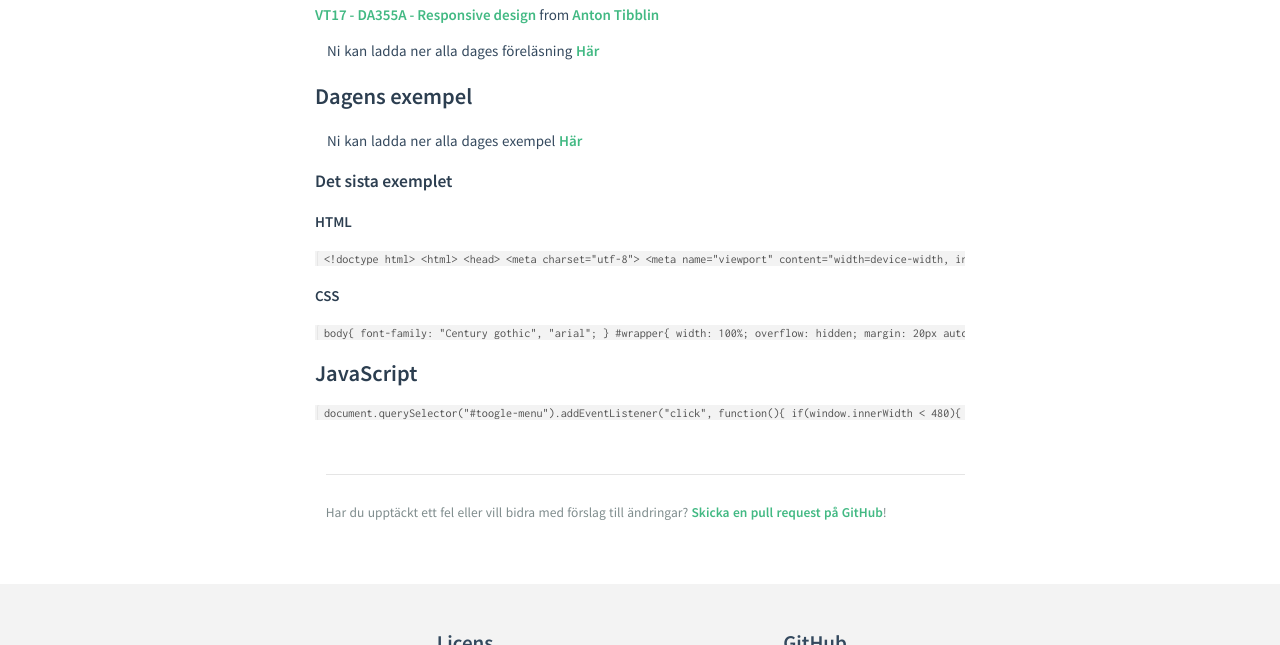
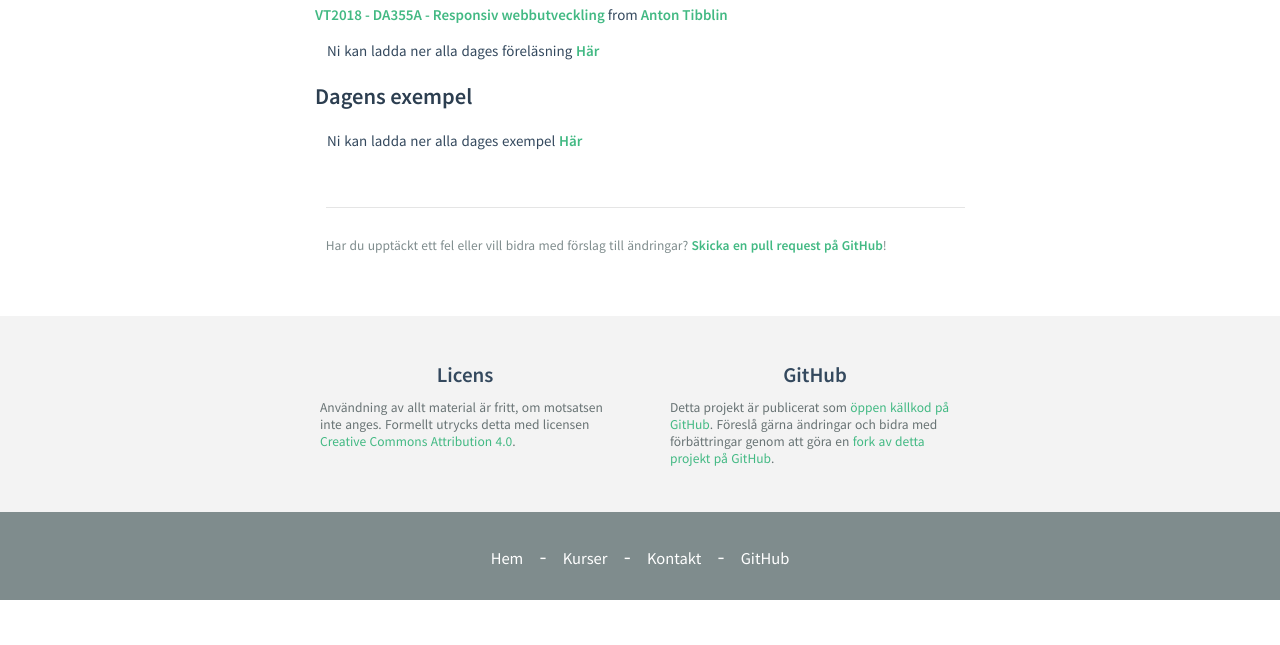
Before and after one commit to mau-dvmt/mah-dv.github.io, a Jekyll site: the page built from courses/da344a-da355a/lectures/le8.md, in a window 1280 px wide and 900 px high, scrolled down 398 px, cut to the strip 255-900 px from the top of the window. Built offline with Jekyll 4.4.1, drawn with Linux system fonts in a browser that asks for light colours; after the commit the page ends 1253 px from its top, so only the background shows below that.

Commit message:
Added lecture, labs, first assignment

````diff
--- a/courses/da344a-da355a/lectures/le8.md
+++ b/courses/da344a-da355a/lectures/le8.md
@@ -5,170 +5,10 @@ code: "da344a-da355a"
 
 # Responsive design
 
-<iframe src="//www.slideshare.net/slideshow/embed_code/key/4hz266yj2v5m7t" width="595" height="485" frameborder="0" marginwidth="0" marginheight="0" scrolling="no" style="border:1px solid #CCC; border-width:1px; margin-bottom:5px; max-width: 100%;" allowfullscreen> </iframe> <div style="margin-bottom:5px"> <strong> <a href="//www.slideshare.net/AntonTibblin/vt17-da355a-responsive-design" title="VT17 - DA355A - Responsive design" target="_blank">VT17 - DA355A - Responsive design</a> </strong> from <strong><a target="_blank" href="//www.slideshare.net/AntonTibblin">Anton Tibblin</a></strong> </div>
+<iframe src="//www.slideshare.net/slideshow/embed_code/key/Moe0NmgkGHN0yd" width="595" height="485" frameborder="0" marginwidth="0" marginheight="0" scrolling="no" style="border:1px solid #CCC; border-width:1px; margin-bottom:5px; max-width: 100%;" allowfullscreen> </iframe> <div style="margin-bottom:5px"> <strong> <a href="//www.slideshare.net/AntonTibblin/vt2018-da355a-responsiv-webbutveckling" title="VT2018 - DA355A - Responsiv webbutveckling" target="_blank">VT2018 - DA355A - Responsiv webbutveckling</a> </strong> from <strong><a href="https://www.slideshare.net/AntonTibblin" target="_blank">Anton Tibblin</a></strong> </div>
 
 Ni kan ladda ner alla dages föreläsning [Här](8.pdf)
 
 ## Dagens exempel
 
 Ni kan ladda ner alla dages exempel [Här](8.zip)
-
-### Det sista exemplet
-
-#### HTML
-
-```HTML
-<!doctype html>
-<html>
-    <head>
-		<meta charset="utf-8">
-		<meta name="viewport" content="width=device-width, initial-scale=1">
-        <title>Ex 1</title>
-		<link href="style2.css" rel="stylesheet">
-    </head>
-    <body>
-		<div id="wrapper">
-			<header>
-				Mitt sidhuvud
-			</header>
-			<nav>
-				<h2 id="toogle-menu">Meny</h2>
-				<ul>
-					<li><a href="#">Länk</a></li>
-					<li><a href="#">Länk</a></li>
-					<li><a href="#">Länk</a></li>
-					<li><a href="#">Länk</a></li>
-				</ul>
-			</nav>
-			<main>
-				<h1>Innehåll</h1>
-				<img src="https://assets.entrepreneur.com/content/3x2/1300/20151103175631-star-wars-darth-vader-light-sabor-movie-villian.jpeg" alt="Vader">
-				<p>Lorem ipsum dolor sit amet, consectetur adipiscing elit. Nam suscipit a mi nec convallis. Morbi faucibus sollicitudin diam, in congue velit venenatis in. Quisque leo magna, lobortis id auctor in, suscipit at ipsum. Morbi venenatis lacus auctor, cursus tellus ut, vestibulum eros. Nulla aliquam sagittis diam, ac consectetur orci volutpat quis. Fusce finibus vulputate dui ut efficitur. Aenean rutrum ultrices sem, non lacinia quam feugiat sed. Nunc scelerisque massa est, a malesuada quam convallis ac. Nulla maximus ipsum et consequat iaculis. Nam varius sapien id nibh dapibus vulputate. Praesent suscipit risus arcu, eu faucibus magna pretium non. In hac habitasse platea dictumst.</p>
-
-				<p>Mauris pretium nec sapien eget rutrum. Aenean ipsum augue, tincidunt in sapien nec, viverra aliquet tellus. Sed tincidunt enim urna, id feugiat diam mattis eu. Quisque id nunc mattis, laoreet sapien ut, fringilla nisi. Ut mattis magna arcu, sit amet blandit augue aliquet vitae. Donec in nibh sit amet nisl rutrum interdum. Praesent ac leo neque. Maecenas urna augue, mattis non nunc lobortis, accumsan venenatis erat. Proin placerat tincidunt lorem, vitae posuere tellus sodales sed. Ut dignissim tellus metus, in placerat augue vestibulum eget. Cras id gravida mi. Proin gravida blandit nisi vel iaculis. Pellentesque commodo commodo luctus. Praesent ut gravida urna. Donec sit amet ipsum elementum, posuere arcu id, vestibulum velit. Donec ultricies imperdiet elit, ut porttitor dui tristique sodales.</p>
-			</main>
-			<footer>
-				Sidfot
-			</footer>
-			<script src="script.js"></script>
-		</div>
-    </body>
-</html>
-```
-
-#### CSS
-```CSS
-body{
-	font-family: "Century gothic", "arial";
-}
-
-#wrapper{
-	width: 100%;
-	overflow: hidden;
-	margin: 20px auto;
-	background-color: #eee;
-	box-shadow: 0 0 5px #333;
-	border: 2px solid #222;
-	box-sizing: border-box;
-}
-
-#wrapper > header{
-	width:100%;
-	height: 75px;
-	line-height: 75px;
-	background-color:#222;
-	color: #eee;
-	padding-left: 2%;
-	box-sizing: border-box;
-	font-size: 24px;
-	font-weight: bold;
-}
-
-#wrapper > nav{
-	width: 20%;
-	float: left;
-	background-color: #eee;
-	padding: 2%;
-	box-sizing: border-box;
-}
-
-#wrapper > main{
-	width: 80%;
-	float: left;
-	background-color: #eee;
-	padding: 2%;
-	box-sizing: border-box;
-	background-color: #ddd;
-	min-height:200px;
-}
-
-#wrapper > footer{
-	width: 100%;
-	height: 50px;
-	line-height: 50px;
-	background-color:#222;
-	color: #eee;
-	padding-left: 2%;
-	box-sizing: border-box;
-	font-size: 16px;
-	font-weight: bold;
-	text-align: center;
-	clear: both;
-}
-
-
-@media screen and (min-width:480px){
-	#wrapper > main img{
-		max-width: 200px;
-		float: right;
-	}
-}
-
-@media screen and (max-width:480px){
-	body{
-		margin: 0px;
-	}
-	#wrapper{
-		margin:0px;
-		border:none;
-	}
-	#wrapper > nav, #wrapper > main{
-		width: 100%;
-	}
-
-	#wrapper > nav > ul{
-		margin: 0px;
-		padding: 0px;
-		list-style: none;
-	}
-
-	#wrapper > nav h2{
-		text-align: center;
-	}
-
-	#wrapper > nav > ul a{
-		display: block;
-		text-align: center;
-		padding: 10px;
-		border-bottom: #fff 1px solid;
-	}
-
-	#wrapper > main img{
-		max-width: 100%;
-	}
-}
-```
-
-## JavaScript
-```JS
-document.querySelector("#toogle-menu").addEventListener("click", function(){
-    if(window.innerWidth < 480){
-        var menuUl = this.nextElementSibling;
-        if(menuUl.style.display == "none"){
-            menuUl.style.display = "block";
-        }else{
-            menuUl.style.display = "none";
-        }
-    }
-}, false);
-```
````
Also changed, not shown: _data/da344a-da355a.yml (+5 -5 lines), courses/da344a-da355a/assignments/as1.md (+9 -3 lines), courses/da344a-da355a/exercises/ex10.md (+1 -1 lines), courses/da344a-da355a/exercises/ex7.md (+1 -1 lines), courses/da344a-da355a/exercises/ex9.md (+2 -2 lines), 2 other files.
